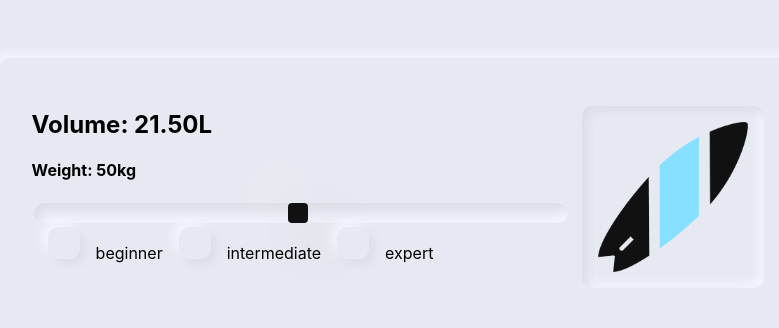
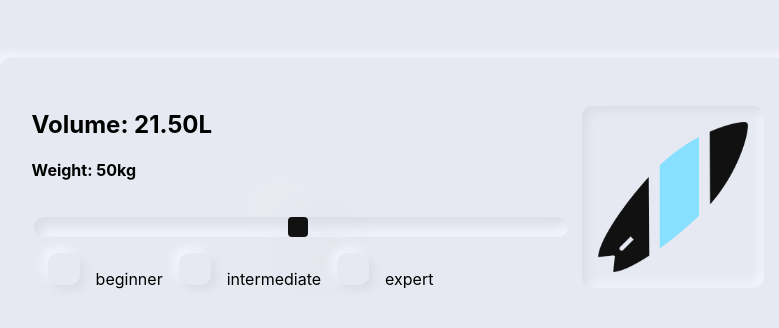
Before and after one commit to f-bog/surfboard-calculator, a React (Create React App) app: page / in a window 1280 px wide. Shown: the top 328 px of the page, without its empty margins (234-1013 px from the left). Built offline with nearby package versions, Linux system fonts and the light colour scheme.

Commit message:
add margins to range input

```diff
--- a/src/components/RangeSlider.css
+++ b/src/components/RangeSlider.css
@@ -1,12 +1,13 @@
 .range-slider {
   -webkit-appearance: none;
   width: 100%;
+  margin-top: 1rem;
+  margin-bottom: 1rem;
   border-radius: 20px;
   background: #e7e9f2;
   box-shadow: inset 5px 5px 10px #dbdde6, inset -5px -5px 10px #f3f5fe;
   justify-content: space-between;
   outline: none;
-
   -webkit-transition: 0.2s;
   transition: background 0.2s;
 }
@@ -26,7 +27,6 @@
   height: 20px;
   width: 20px;
   border: none;
-
   background: #121111;
   box-shadow: 20px 20px 60px #c5cbcf, -20px -20px 60px #ffffff;
   cursor: pointer;
```
